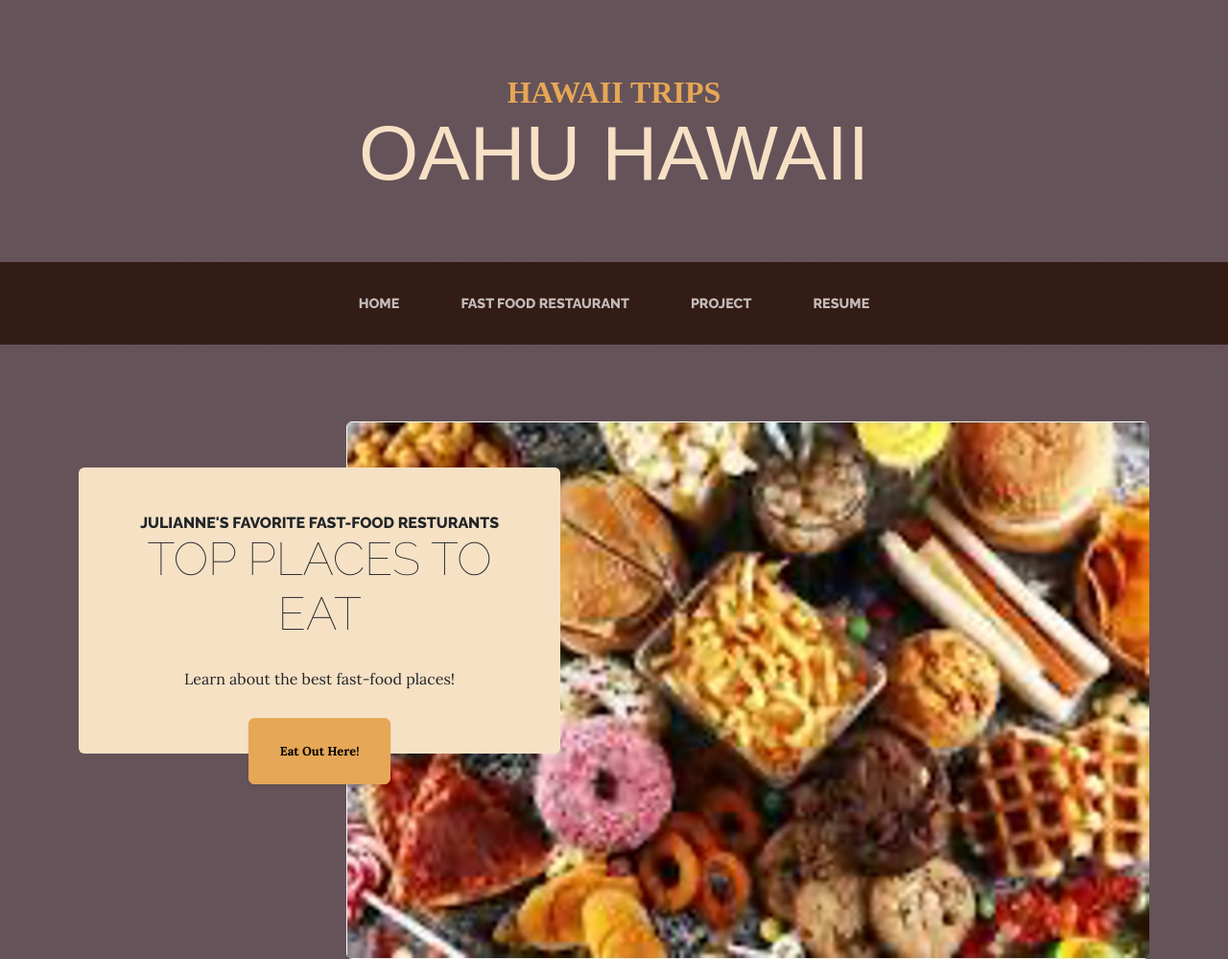
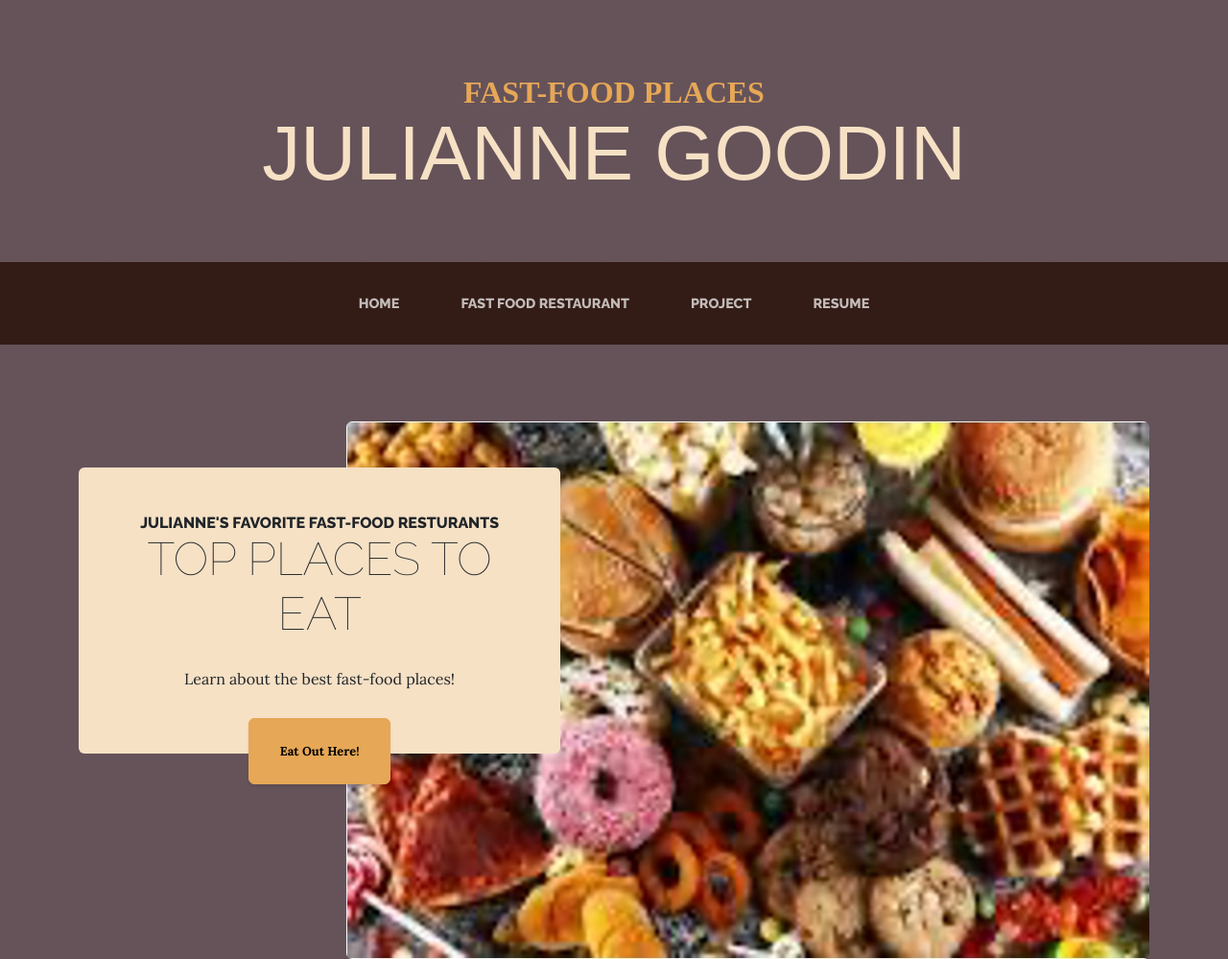
Before and after one commit to juliannegoodin/final, a plain HTML site: page index.html in a window 1280 px wide. Shown: the top 999 px of the page at 96% size. Drawn offline with nearby package versions, Linux system fonts and the light colour scheme.

Commit message:
Add files via upload

```diff
--- a/index.html
+++ b/index.html
@@ -17,14 +17,14 @@
     <body>
         <header>
             <h1 class="site-heading text-center text-faded d-none d-lg-block">
-                <span class="site-heading-upper text-primary mb-3">Hawaii Trips</span>
-                <span class="site-heading-lower">Oahu Hawaii</span>
+                <span class="site-heading-upper text-primary mb-3">Fast-Food places</span>
+                <span class="site-heading-lower">Julianne Goodin</span>
             </h1>
         </header>
         <!-- Navigation-->
         <nav class="navbar navbar-expand-lg navbar-dark py-lg-4" id="mainNav">
             <div class="container">
-                <a class="navbar-brand text-uppercase fw-bold d-lg-none" href="index.html">Start Bootstrap</a>
+                <a class="navbar-brand text-uppercase fw-bold d-lg-none" href="index.html">Top Restaurants</a>
                 <button class="navbar-toggler" type="button" data-bs-toggle="collapse" data-bs-target="#navbarSupportedContent" aria-controls="navbarSupportedContent" aria-expanded="false" aria-label="Toggle navigation"><span class="navbar-toggler-icon"></span></button>
                 <div class="collapse navbar-collapse" id="navbarSupportedContent">
                     <ul class="navbar-nav mx-auto">
```
